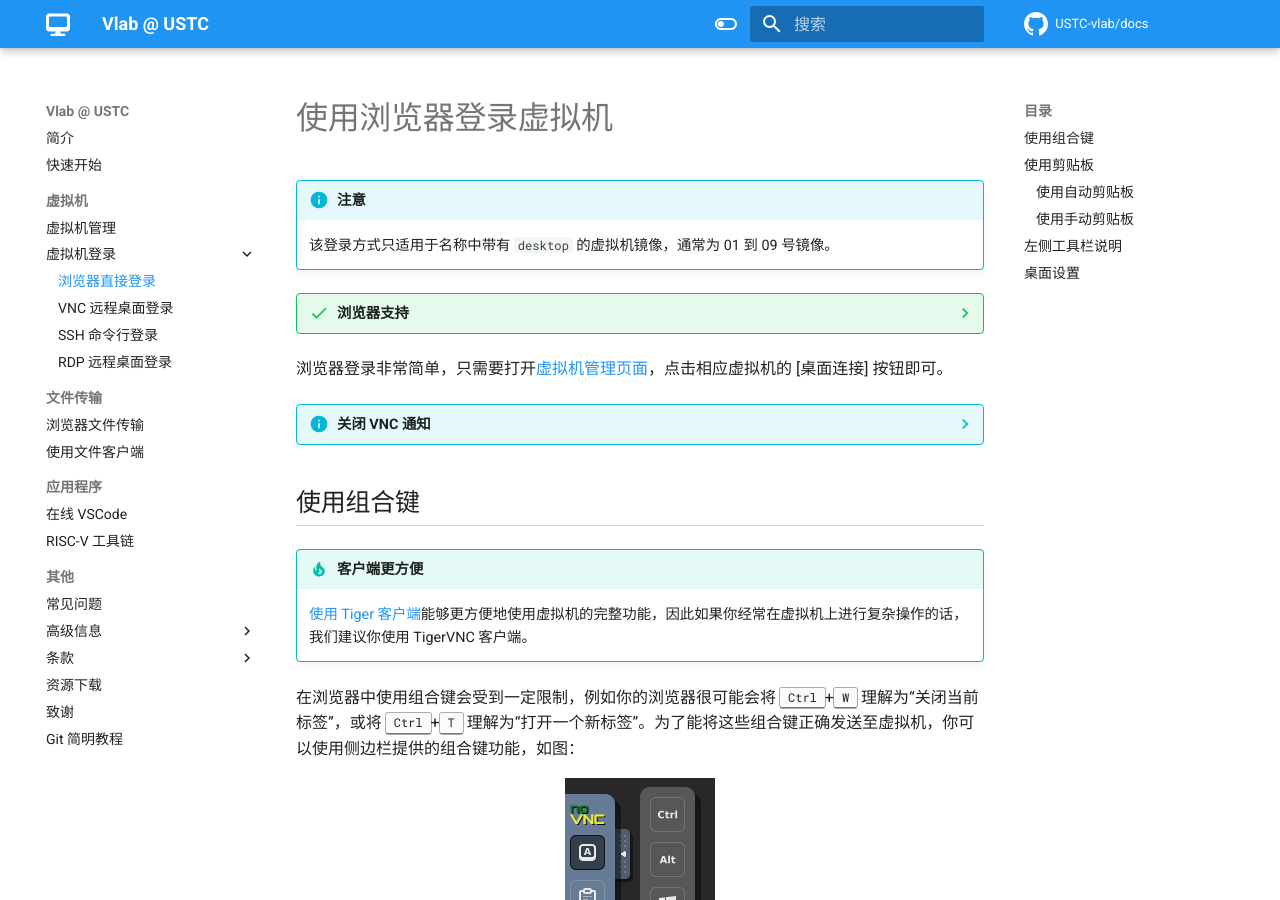
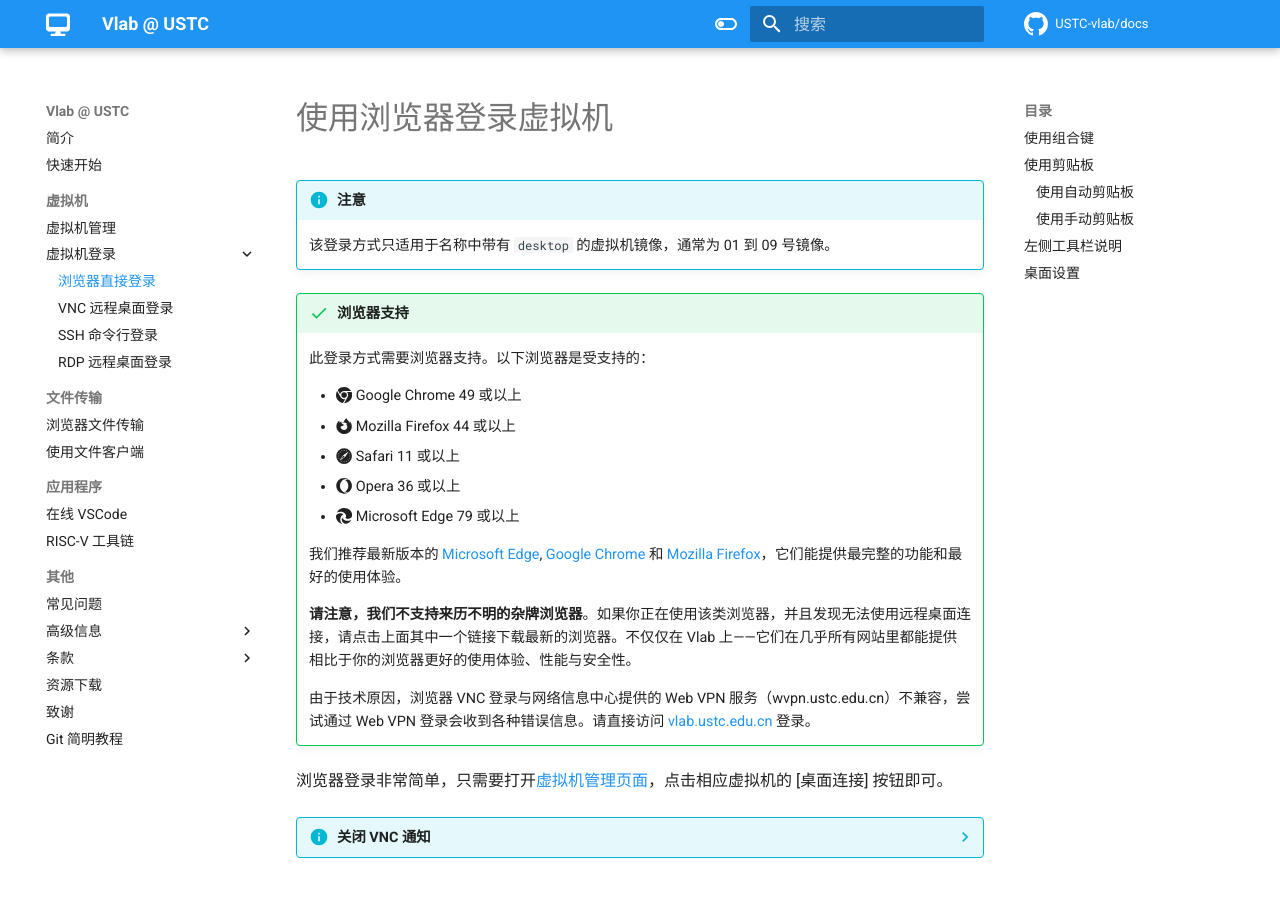
Before and after one commit to USTC-vlab/docs, an MkDocs documentation site: the page built from docs/login/browser.md, in a window 1280 px wide and 900 px high. Built offline with MkDocs 1.6.1 and Material for MkDocs 9.7.7, drawn with Linux system fonts in a browser that asks for light colours; comment, search, counter and statistics services are not loaded.

Commit message:
browser: emphasize modern browser

```diff
--- a/docs/login/browser.md
+++ b/docs/login/browser.md
@@ -4,7 +4,7 @@
 
     该登录方式只适用于名称中带有 `desktop` 的虚拟机镜像，通常为 01 到 09 号镜像。
 
-??? success "浏览器支持"
+!!! success "浏览器支持"
 
     此登录方式需要浏览器支持。以下浏览器是受支持的：
 
@@ -15,6 +15,8 @@
     - :fontawesome-brands-edge: Microsoft Edge 79 或以上
 
     我们推荐最新版本的 [Microsoft Edge](https://www.microsoft.com/zh-cn/edge), [Google Chrome](https://www.google.cn/chrome/) 和 [Mozilla Firefox](https://www.mozilla.org/zh-CN/firefox/new/)，它们能提供最完整的功能和最好的使用体验。
+
+    **请注意，我们不支持来历不明的杂牌浏览器**。如果你正在使用该类浏览器，并且发现无法使用远程桌面连接，请点击上面其中一个链接下载最新的浏览器。不仅仅在 Vlab 上——它们在几乎所有网站里都能提供相比于你的浏览器更好的使用体验、性能与安全性。
 
     由于技术原因，浏览器 VNC 登录与网络信息中心提供的 Web VPN 服务（wvpn.ustc.edu.cn）不兼容，尝试通过 Web VPN 登录会收到各种错误信息。请直接访问 [vlab.ustc.edu.cn](https://vlab.ustc.edu.cn/) 登录。
 
```
